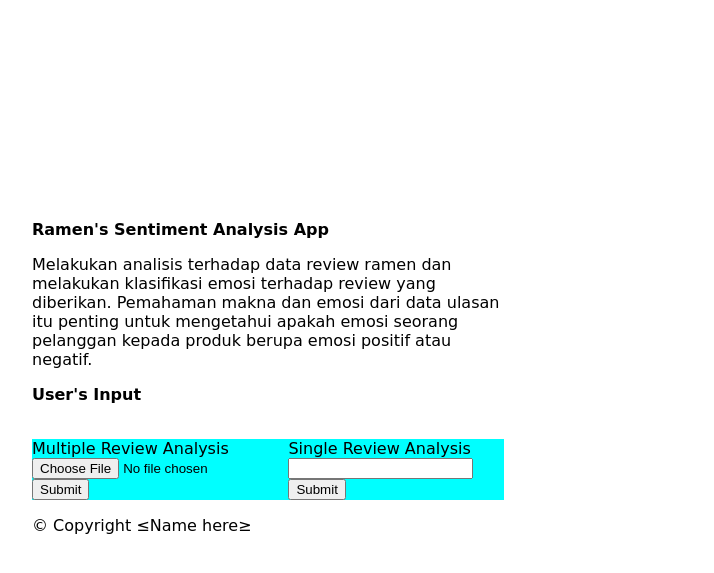
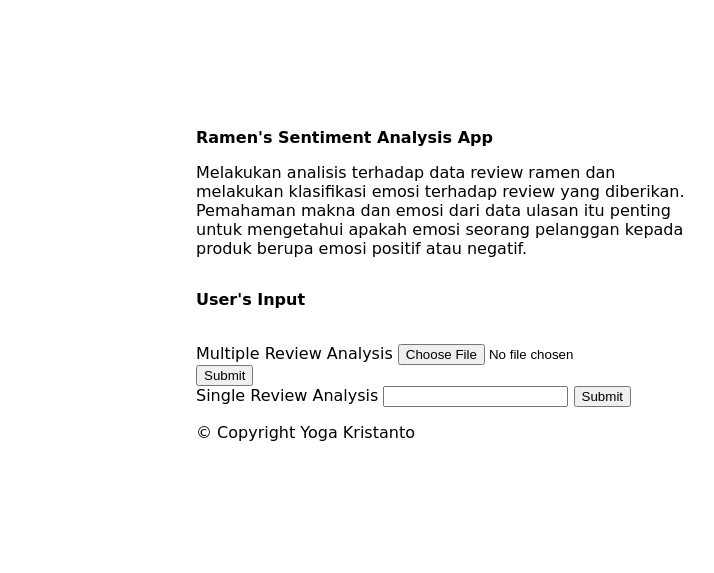
Before and after one commit to ayogaks/SentimentProgram, a PHP site: template app/view/pages/indexview.php in a window 1280 px wide. Shown: the top 573 px of the page, without its empty margins (188-902 px from the left). Run offline with PHP 8.4, Linux system fonts and the light colour scheme; the template is opened without the code that fills it, so the values that code supplies are empty; some libraries are stand-ins or nearby versions.

Commit message:
[EDIT] Edit bagian styling di header

```diff
--- a/app/view/layout/footer.php
+++ b/app/view/layout/footer.php
@@ -1,5 +1,5 @@
 <footer>
-    <p>&copy Copyright &leq;Name here&geq;</p>
+    <p>&copy Copyright Yoga Kristanto</p>
 </footer>
 </body>
 
--- a/app/view/layout/header.php
+++ b/app/view/layout/header.php
@@ -12,23 +12,34 @@
     <style>
         body {
             background-color: white !important;
-            width: 40%;
-            margin: 200px;
-            padding: 20px;
+            width: 50%;
+            margin-left:25%;
+            margin-right:25%;
+            margin-top: 5% !important;
+
+            padding: 5%;
 
 
             box-sizing: border-box;
+            display: flex;
+            flex-direction: column;
 
             font-family: "Comic Sans MS", "Comic Sans", cursive;
         }
 
         .UserInput {
             display : flex;
-            flex-direction : column
+            flex-direction : column;
             background-color: white !important;
         }
 
-
+        #myChart{
+            display : flex;
+            flex-direction : column;
+            justify-content: center;
+            margin-top: 10%;
+            margin-left:15%;
+        }
 
 
     </style>
--- a/app/view/pages/indexview.php
+++ b/app/view/pages/indexview.php
@@ -38,7 +38,8 @@
 
 <?php
 if (isset($sentiment) && $sentiment != 0) {
-    echo "<br> Hasil dari review produk Anda merupakan sentimen <strong>" . ($sentiment > 0 ? "Positif" : "Negatif") . "</strong>.</p></br>";
+    echo "<br><p>Review : <strong>".$singleReview."</strong>";
+    echo "<br> <p>Hasil dari review produk Anda merupakan sentimen <strong>" . ($sentiment > 0 ? "Positif" : "Negatif") . "</strong>.</p></br>";
 }
 ?>
 
--- a/public_html/index.css
+++ b/public_html/index.css
@@ -4,5 +4,7 @@
 
 .UserInput{
     display: flex;
+    flex-direction:  column;
+    flex-wrap: wrap;
     background-color: aqua !important;
 }
```
Also changed, not shown: 1 other file.
